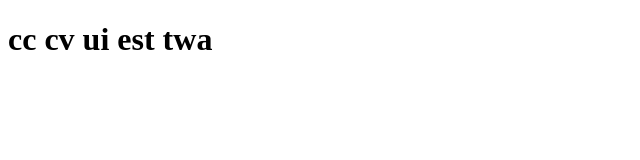
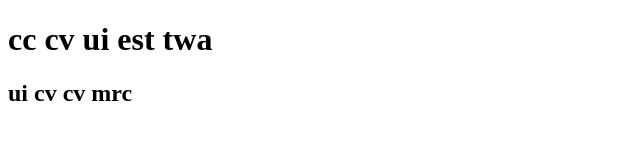
Before and after one commit to Thirda/HelloWorld, a plain HTML site: page index.html in a window 1280 px wide. Shown: the whole page, without its empty margins (0-640 px from the left). Drawn offline with Linux system fonts and the light colour scheme.

Commit message:
thirdcommit
addh2

```diff
--- a/index.html
+++ b/index.html
@@ -6,5 +6,6 @@
     </head>
     <body>
       <h1>cc cv ui est twa</h1>
+        <h2>ui cv cv mrc</h2>
     </body>
     </html>
```
